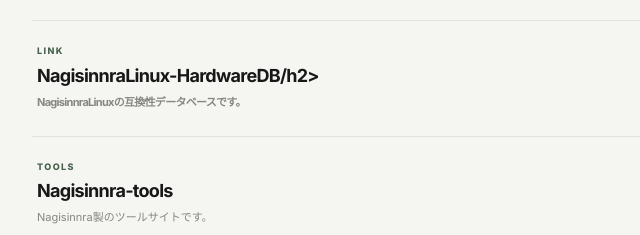
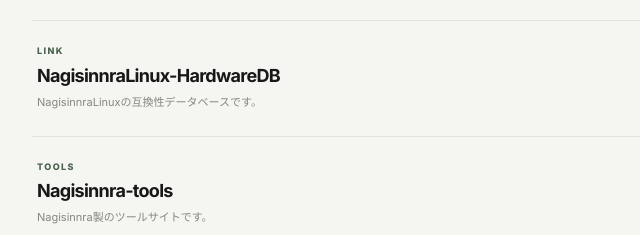
Before and after one commit to nagisinnra/Nagisinnra.github.io, a plain HTML site: page site/index.html in a window 1280 px wide. Shown: the part 1154-1389 px from the top of the page, 268-908 px from the left. Drawn offline with Linux system fonts and the light colour scheme.

Commit message:
Fix closing tag for h2 element in index.html

```diff
--- a/site/index.html
+++ b/site/index.html
@@ -193,7 +193,7 @@
     <a class="link" href="https://nagisinnra.f5.si/hard/" target="_blank" rel="noopener noreferrer">
         <div class="link-copy">
           <span class="category" data-ja="LINK" data-en="LINK">LINK</span>
-          <h2 data-ja="NagisinnraLinux-HardwareDB" data-en="NagisinnraLinux-HardwareDB">NagisinnraLinux-HardwareDB/h2>
+          <h2 data-ja="NagisinnraLinux-HardwareDB" data-en="NagisinnraLinux-HardwareDB">NagisinnraLinux-HardwareDB</h2>
           <p data-ja=NagisinnraLinuxの互換性データベースです。" data-en="\This is the compatibility database for Nagisinnra Linux.">NagisinnraLinuxの互換性データベースです。</p>
         </div>
         <span class="arrow" aria-hidden="true">↗</span>
```
